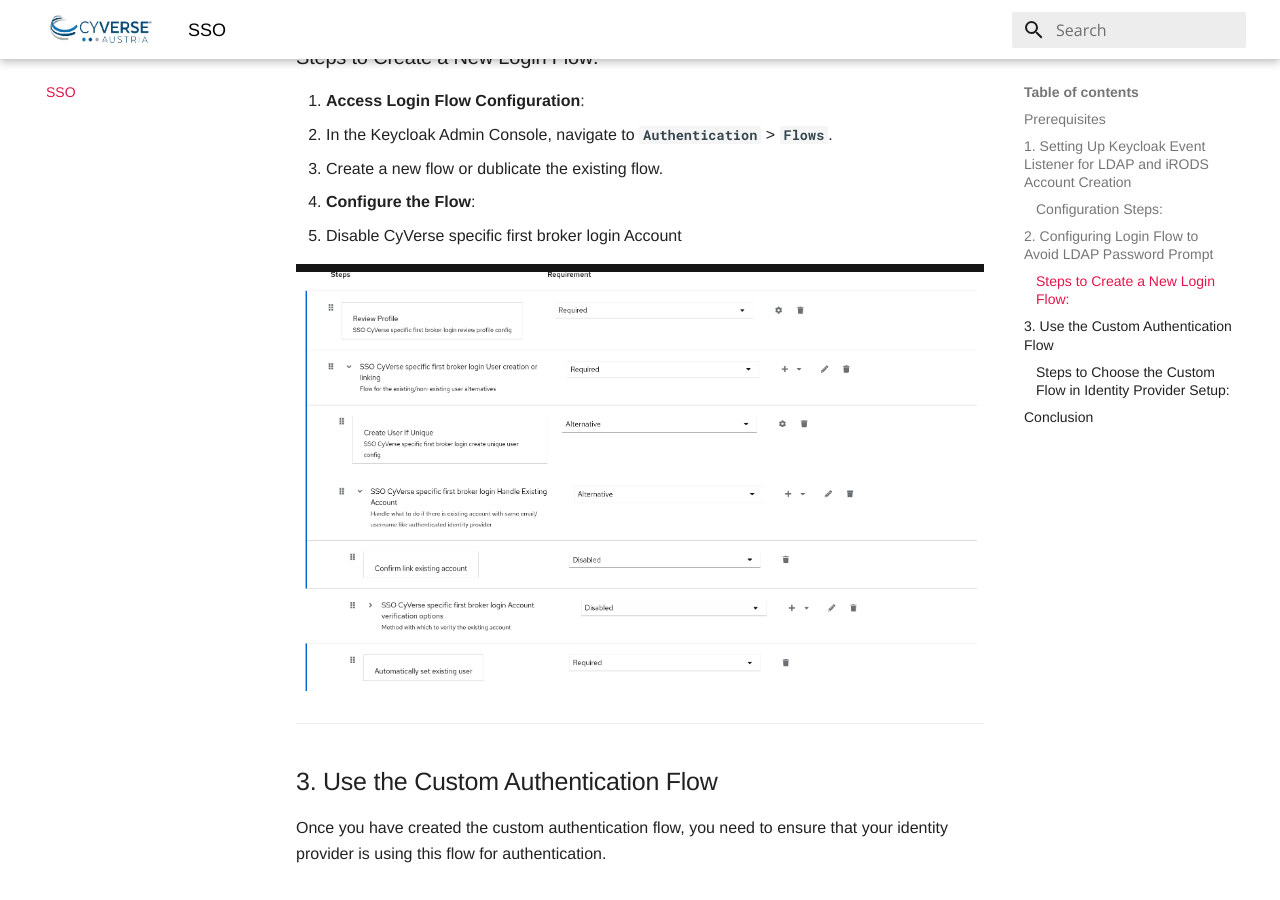
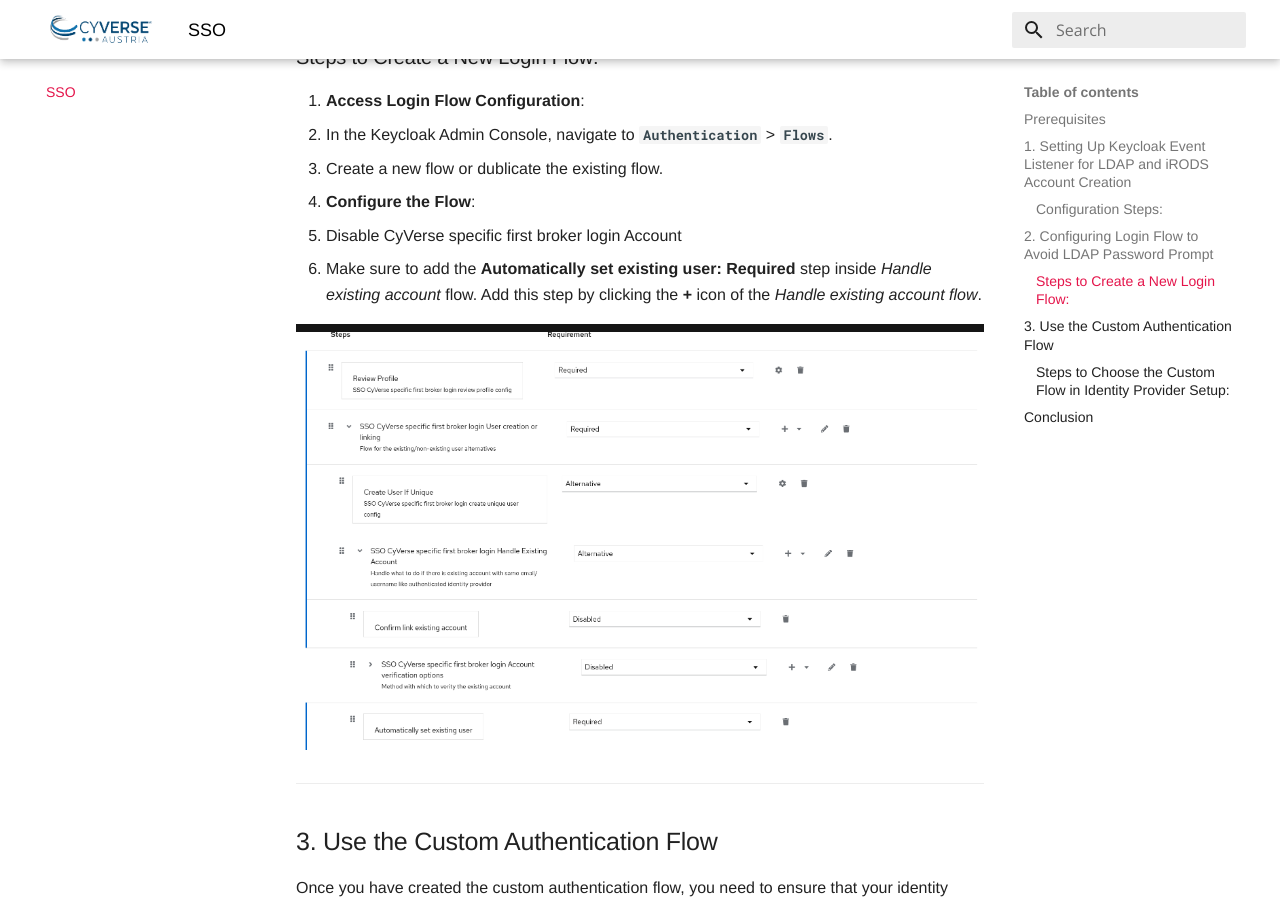
Before and after one commit to cyverse-austria/docs, an MkDocs documentation site: the page built from docs/sso/main.md, in a window 1280 px wide and 900 px high, scrolled down 1513 px. Built offline with MkDocs 1.6.1 and Material for MkDocs 9.7.7, drawn with Linux system fonts in a browser that asks for light colours.

Commit message:
Update docs/sso/main.md
Co-authored-by: Eduard Nitu <edi.nitu2000@yahoo.com>

```diff
--- a/docs/sso/main.md
+++ b/docs/sso/main.md
@@ -45,6 +45,7 @@
 
 2. **Configure the Flow**:
    - Disable CyVerse specific first broker login Account
+   - Make sure to add the **Automatically set existing user: Required** step inside _Handle existing account_ flow. Add this step by clicking the **+** icon of the _Handle existing account flow_.
 
    ![Screenshot](../images/custom-flow.png)
 
```
